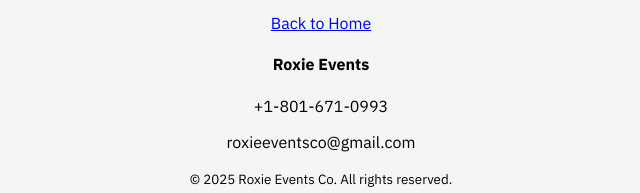
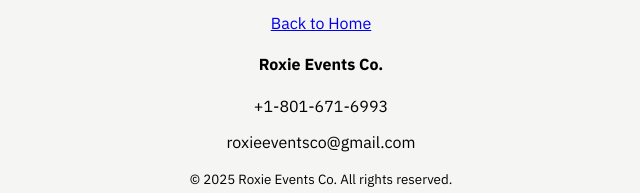
Before and after one commit to Trejep/roxieeventsco, a plain HTML site: page index.html in a window 1280 px wide. Shown: the part 2296-2489 px from the top of the page, 319-959 px from the left. Drawn offline with Linux system fonts and the light colour scheme.

Commit message:
Update index.html

```diff
--- a/index.html
+++ b/index.html
@@ -132,8 +132,8 @@
 
                 <!-- Roxie's Contact Info -->
                 <div class="contact-info">
-                    <h4>Roxie Events</h4>
-                    <p>+1-801-671-0993</p>
+                    <h4>Roxie Events Co.</h4>
+                    <p>+1-801-671-6993</p>
                     <p>roxieeventsco@gmail.com</p>
                 </div>
             </div>
```
